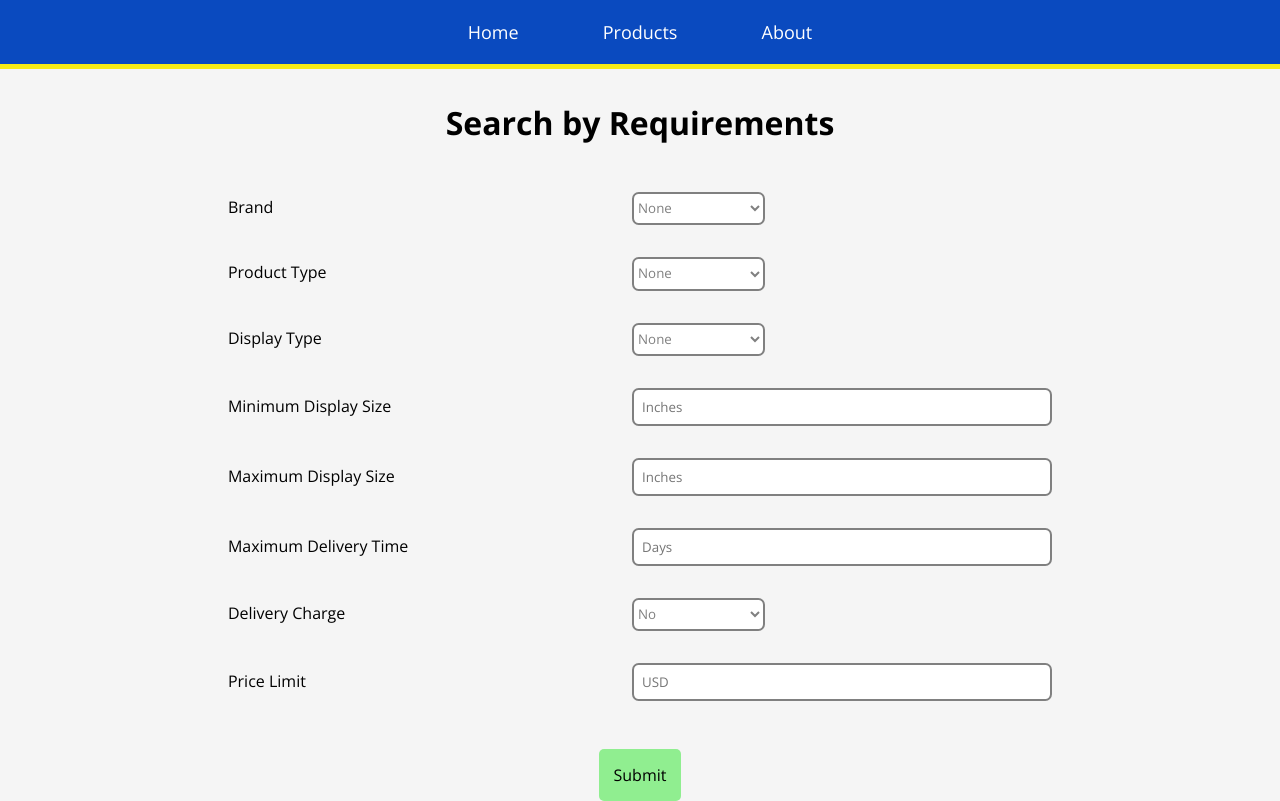
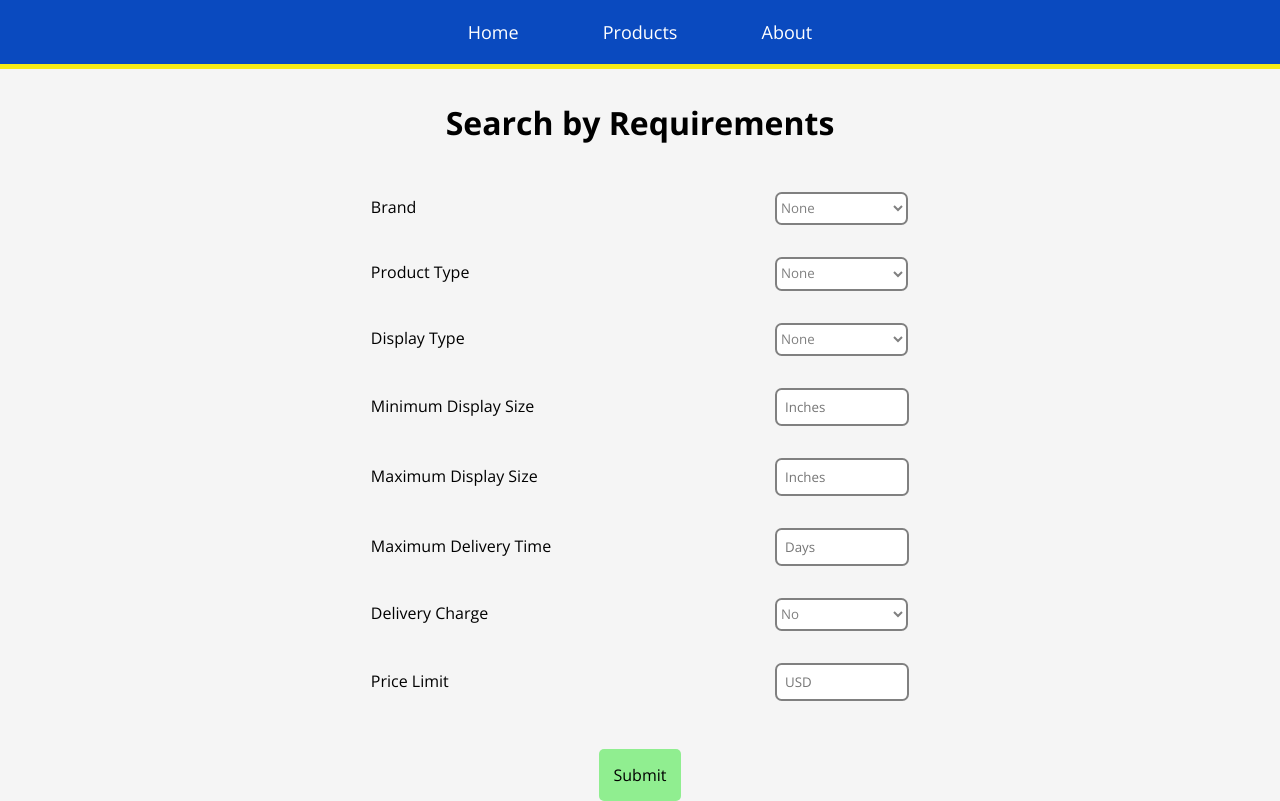
Before and after one commit to SiriusCrack/CS360BestBusy, a Django app: page /store/byrequirement in a window 1280 px wide. Run offline with Django 4.2, Linux system fonts and the light colour scheme.

Commit message:
BIG PUSHIN P

```diff
--- a/BestBuy/store/templates/catalog/service_requirements.html
+++ b/BestBuy/store/templates/catalog/service_requirements.html
@@ -39,15 +39,15 @@
    </div>
    <div class="option_wrapper">
       <label for="minDisplaySize">Minimum Display Size</label>
-      <input type="number" placeholder="Inches" name="minDisplaySize" min="0"></input>
+      <input class="main-input" type="number" placeholder="Inches" name="minDisplaySize" min="0"></input>
    </div>
    <div class="option_wrapper">
       <label for="maxDisplaySize">Maximum Display Size</label>
-      <input type="number" placeholder="Inches" name="maxDisplaySize" min="0"></input>
+      <input class="main-input" type="number" placeholder="Inches" name="maxDisplaySize" min="0"></input>
    </div>
    <div class="option_wrapper">
       <label for="deliveryTime">Maximum Delivery Time</label>
-      <input type="number" placeholder="Days" name="deliveryTime" min="0"></input>
+      <input class="main-input" type="number" placeholder="Days" name="deliveryTime" min="0"></input>
    </div>
    <div class="option_wrapper">
       <label for="deliveryCharge">Delivery Charge</label>
@@ -58,7 +58,7 @@
    </div>
    <div class="option_wrapper">
       <label for="price">Price Limit</label>
-      <input type="number" placeholder="USD" name="price" min="0"></input>
+      <input class="main-input" type="number" placeholder="USD" name="price" min="0"></input>
    </div>
    <button class="submit_button" type="submit" name="submitRequirements">Submit</button>
 </form>
```
Also changed, not shown: BestBuy/store/templates/catalog/priority_criteria.html (+5 -4 lines).
